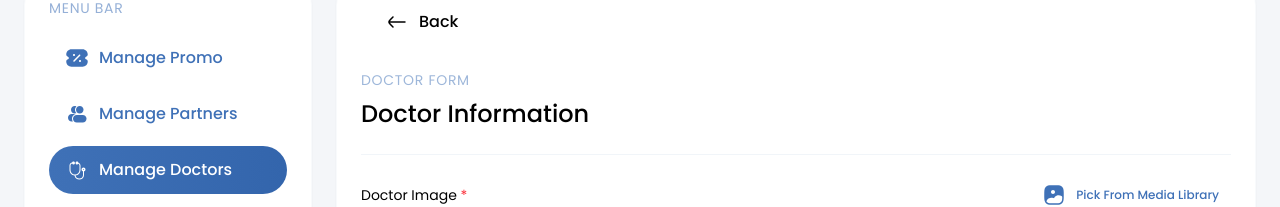
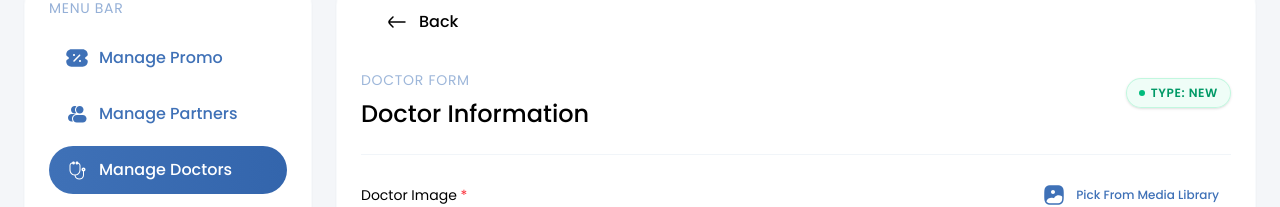
Before and after one commit to Ideatecore-dev-team/lyfline-cms, a React (Vite) app: page /cms/doctors/add in a window 1280 px wide. Shown: the part 164-371 px from the top of the page. Built offline with nearby package versions, Linux system fonts and the light colour scheme; no server answers; the database is empty; sample sign-in values are in the browser's storage.

Commit message:
feat: added type badge to doctors table & details page

```diff
--- a/src/pages/article-management/ArticleManagementPage.tsx
+++ b/src/pages/article-management/ArticleManagementPage.tsx
@@ -326,8 +326,8 @@ function ArticleManagementPage() {
                                                         />
                                                     ) : (
                                                         <Badge
-                                                            variant={getBadgeVariant(article.categoryColor as string)}
-                                                            text={article.category as string}
+                                                            variant={getBadgeVariant(article.categoryColor as any)}
+                                                            text={article.category as any}
                                                         />
                                                     )}
                                                 </div>
--- a/src/pages/doctor-management/doctorManagementPage.tsx
+++ b/src/pages/doctor-management/doctorManagementPage.tsx
@@ -261,6 +261,13 @@ function DoctorManagementPage() {
                                         </div>
                                     </div>
                                 </div>
+                                <div className="w-32 flex flex-col justify-center items-start shrink-0 min-w-0">
+                                    <div className="w-full flex-1 px-3 py-4 flex justify-start items-center gap-2 overflow-hidden min-w-0">
+                                        <div className="justify-start text-primary text-sm font-medium font-['Poppins'] truncate">
+                                            Type
+                                        </div>
+                                    </div>
+                                </div>
                                 <div className="w-28 flex flex-col justify-center items-start shrink-0">
                                     <div className="w-full flex-1 px-3 py-4 flex justify-start items-center gap-2 overflow-hidden">
                                         <div className="justify-start text-primary text-sm font-medium font-['Poppins']">
@@ -322,6 +329,24 @@ function DoctorManagementPage() {
                                                 </div>
                                             </div>
                                         </div>
+                                        <div className="w-32 flex flex-col justify-center items-start shrink-0 min-w-0">
+                                            <div className="w-full flex-1 p-3 flex flex-col justify-center items-start overflow-hidden min-w-0">
+                                                {doctor.type ? (
+                                                    <span className={`inline-flex items-center gap-1 px-2.5 py-0.5 rounded-full text-xs font-semibold uppercase tracking-wider border ${
+                                                        doctor.type.toLowerCase() === 'new'
+                                                            ? 'bg-emerald-50/80 text-emerald-600 border-emerald-200/60'
+                                                            : 'bg-indigo-50/80 text-indigo-600 border-indigo-200/60'
+                                                    }`}>
+                                                        <span className={`size-1 rounded-full ${
+                                                            doctor.type.toLowerCase() === 'new' ? 'bg-emerald-500' : 'bg-indigo-500'
+                                                        }`} />
+                                                        {doctor.type}
+                                                    </span>
+                                                ) : (
+                                                    <span className="text-slate-400 font-normal">-</span>
+                                                )}
+                                            </div>
+                                        </div>
                                         <div className="w-28 px-3 flex justify-start items-center gap-4 py-2 shrink-0">
                                             {/* Edit Button */}
                                             <button
--- a/src/pages/doctor-management/manageDoctorsForm.tsx
+++ b/src/pages/doctor-management/manageDoctorsForm.tsx
@@ -35,6 +35,7 @@ export default function ManageDoctorsForm() {
     const [imageRemoved, setImageRemoved] = useState(false);
     const [description, setDescription] = useState("");
     const [descriptionIndonesia, setDescriptionIndonesia] = useState("");
+    const [doctorType, setDoctorType] = useState<string | undefined>(undefined);
 
     // Partnerships for dropdown lookup
     const [partners, setPartners] = useState<Partner[]>([]);
@@ -95,6 +96,7 @@ export default function ManageDoctorsForm() {
                     setLanguages(doctor.languages || []);
                     setDescription(doctor.description || "");
                     setDescriptionIndonesia(doctor.description_indonesia || "");
+                    setDoctorType(doctor.type);
                 } else {
                     showNotif("Doctor not found.", "error");
                 }
@@ -218,7 +220,7 @@ export default function ManageDoctorsForm() {
                 />
 
                 {/* Header Block */}
-                <div className="self-stretch inline-flex justify-start items-start gap-6">
+                <div className="self-stretch flex flex-row justify-between items-start gap-6">
                     <div className="flex-1 inline-flex flex-col justify-start items-start gap-2">
                         <div className="self-stretch justify-start text-[#9EB7DA] text-sm font-normal font-sans tracking-wider uppercase">
                             DOCTOR FORM
@@ -226,6 +228,19 @@ export default function ManageDoctorsForm() {
                         <div className="self-stretch justify-start text-black text-2xl font-medium font-sans">
                             Doctor Information
                         </div>
+                    </div>
+                    {/* Badge */}
+                    <div className="shrink-0 flex items-center pt-2">
+                        <span className={`inline-flex items-center gap-1.5 px-3 py-1.5 rounded-full text-xs font-semibold uppercase tracking-wider border shadow-sm transition-all duration-300 hover:shadow-md ${
+                            (doctorType || "new").toLowerCase() === 'new'
+                                ? 'bg-emerald-50/80 text-emerald-600 border-emerald-200/60'
+                                : 'bg-indigo-50/80 text-indigo-600 border-indigo-200/60'
+                        }`}>
+                            <span className={`size-1.5 rounded-full ${
+                                (doctorType || "new").toLowerCase() === 'new' ? 'bg-emerald-500' : 'bg-indigo-500'
+                            }`} />
+                            Type: {doctorType || "new"}
+                        </span>
                     </div>
                 </div>
 
```
